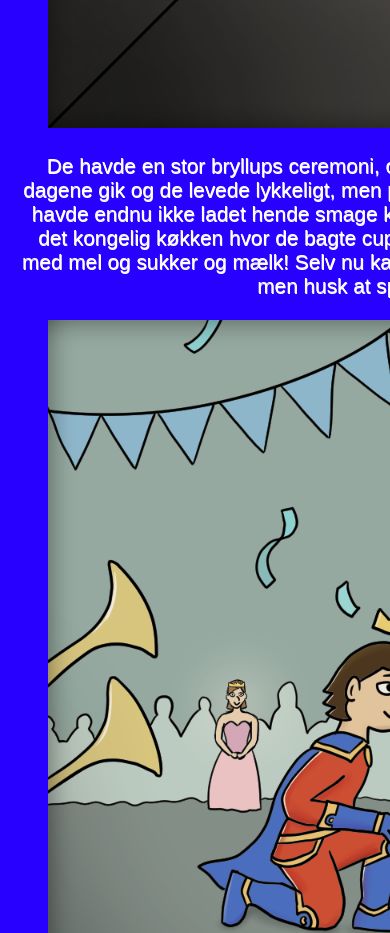
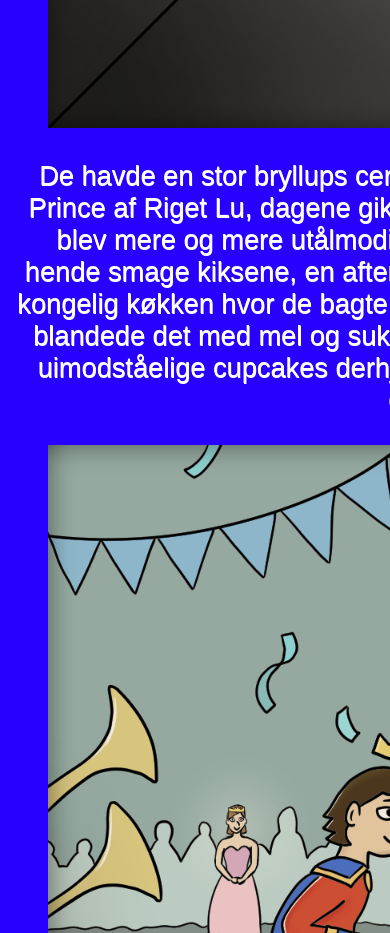
Before and after one commit to Jesper2115/Prince-Chokolade-Kiks, a plain HTML site: page index.html in a window 390 px wide. Shown: the part 2063-2996 px from the top of the page. Drawn offline with Linux system fonts and the light colour scheme.

Commit message:
Fundet fejl, fikset

```diff
--- a/Prince.css
+++ b/Prince.css
@@ -481,7 +481,7 @@ footer {
 
 #Historie3{
     grid-area: d;
-   font-size: 1.3em;
+   font-size: 1.7em;
     text-shadow: 0.5px 0.5px;
     text-align: center;
 }
```
